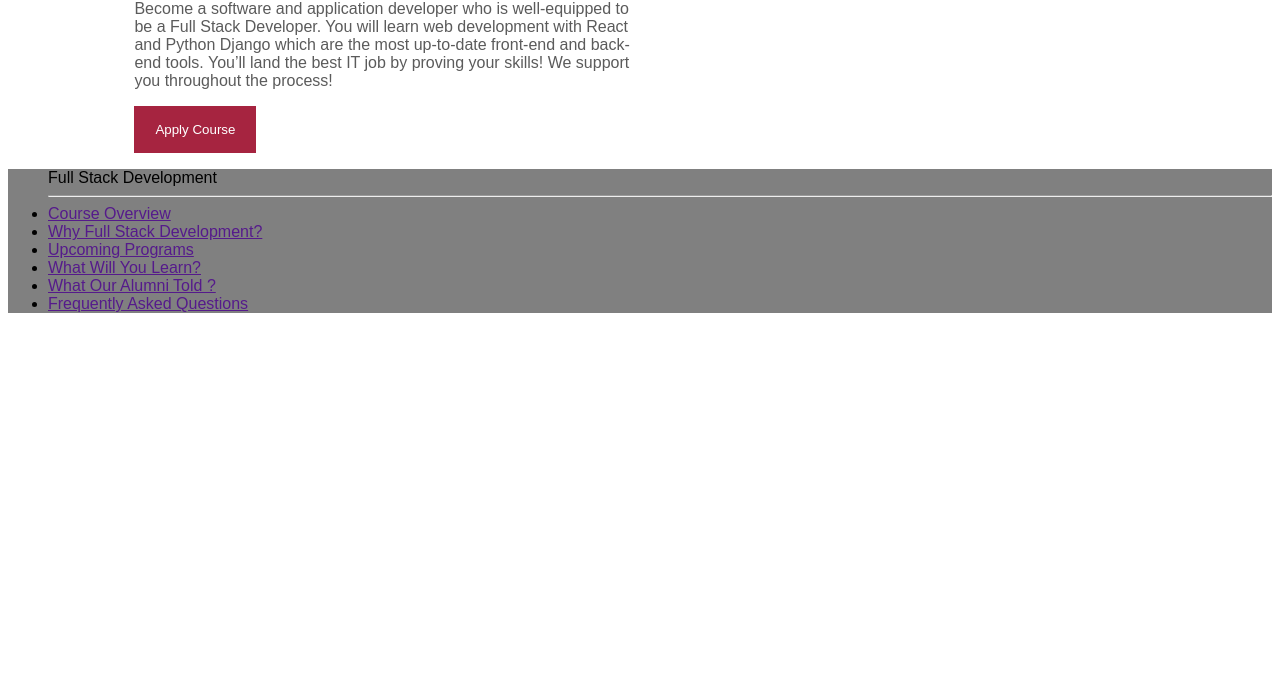
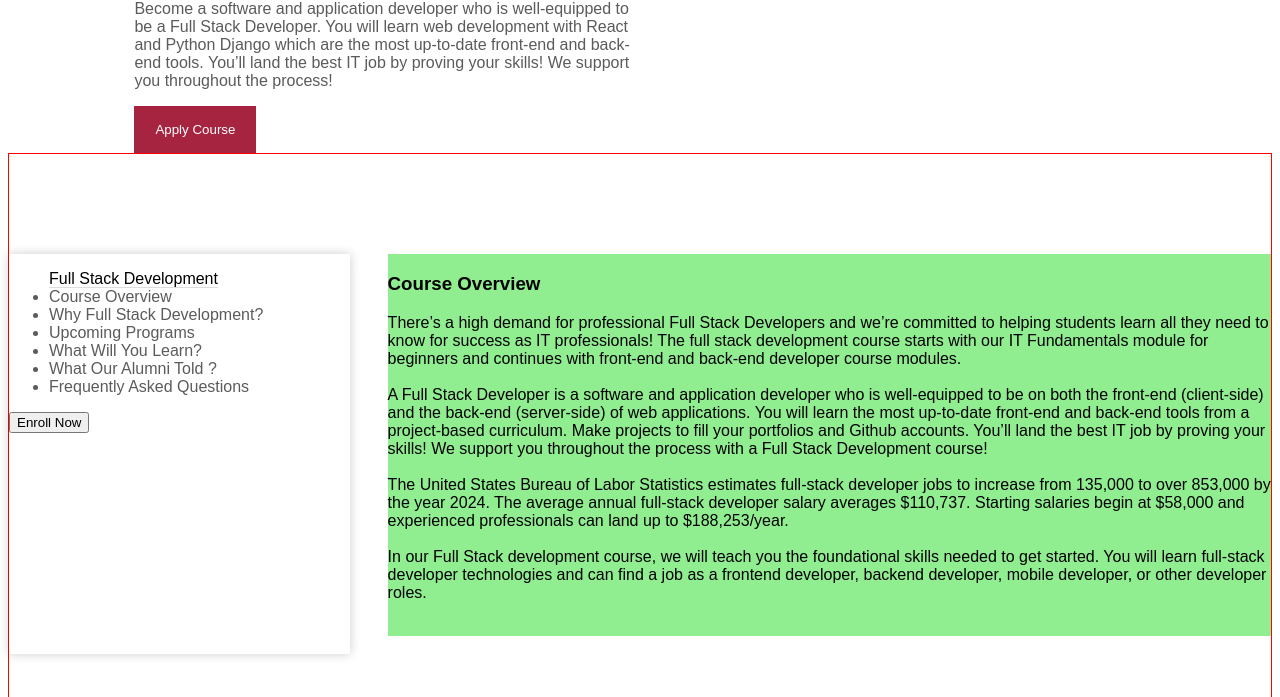
Before and after one commit to yusufyunuskaymaz/clarusway-website, a plain HTML site: page index.html in a window 1280 px wide. Shown: the part 839-1536 px from the top of the page. Drawn offline with Linux system fonts and the light colour scheme.

Commit message:
sticky sidebar done

```diff
--- a/index.html
+++ b/index.html
@@ -66,11 +66,11 @@
       <div class="clear"></div>
 
 
-      <section id="section" style="background-color:gray;">
+      <section>
 
         <div class="section-left">
 
-          <ul>Full Stack Development <hr>
+          <ul> <span class="first">Full Stack Development </span>
             <li><a class="section-a" href="">Course Overview</a></li>
             <li><a class="section-a" href="">Why Full Stack Development?</a></li>
             <li><a class="section-a" href="">Upcoming Programs</a></li>
@@ -78,11 +78,19 @@
             <li><a class="section-a" href="">What Our Alumni Told ?</a></li>
             <li><a class="section-a" href="">Frequently Asked Questions</a></li>
           </ul>
+          <input type="submit" value="Enroll Now" name="" id="">
 
         </div>
 
         <div class="section-right">
+          <h3>Course Overview</h3>
+          <p>There’s a high demand for professional Full Stack Developers and we’re committed to helping students learn all they need to know for success as IT professionals! The full stack development course starts with our IT Fundamentals module for beginners and continues with front-end and back-end developer course modules. <br><br>
 
+            A Full Stack Developer is a software and application developer who is well-equipped to be on both the front-end (client-side) and the back-end (server-side) of web applications. You will learn the most up-to-date front-end and back-end tools from a project-based curriculum. Make projects to fill your portfolios and Github accounts. You’ll land the best IT job by proving your skills! We support you throughout the process with a Full Stack Development course! <br><br>
+
+            The United States Bureau of Labor Statistics estimates full-stack developer jobs to increase from 135,000 to over 853,000 by the year 2024. The average annual full-stack developer salary averages $110,737. Starting salaries begin at $58,000 and experienced professionals can land up to $188,253/year. <br><br>
+
+            In our Full Stack development course, we will teach you the foundational skills needed to get started. You will learn full-stack developer technologies and can find a job as a frontend developer, backend developer, mobile developer, or other developer roles. <br><br></p>
         </div>
 
       </section>
--- a/style.css
+++ b/style.css
@@ -12,6 +12,7 @@ header{
     left: 0;
     width: 100%;
     background-color: white;
+    z-index: 2;
 
 }
 
@@ -133,3 +134,46 @@ h1{
     color: #A62440;
     border: 1px solid #A62440;
 }
+
+section{
+    /* background-color: aqua; */
+    padding-top: 100px;
+    border:1px solid red;
+    /* overflow: auto; */
+    height: 300vh;
+}
+
+.section-left{
+    float: left;
+    width: 27%;
+
+    height: 400px;
+    /* background-color: red; */
+    position: sticky;
+    top: 150px;
+    box-shadow: 0px 0px 10px 0px rgb(0 0 0 / 20%);
+
+}
+
+.section-right{
+    background-color: lightgreen;
+    float: right;
+    width: 70%;
+}
+
+
+.first{
+    border-bottom: 1px solid #ddd;
+}
+
+
+
+.section-left a{
+    text-decoration: none;
+    color: #5B5B5B;
+}
+
+li{
+    color: #5b5b5b;
+
+}
```
